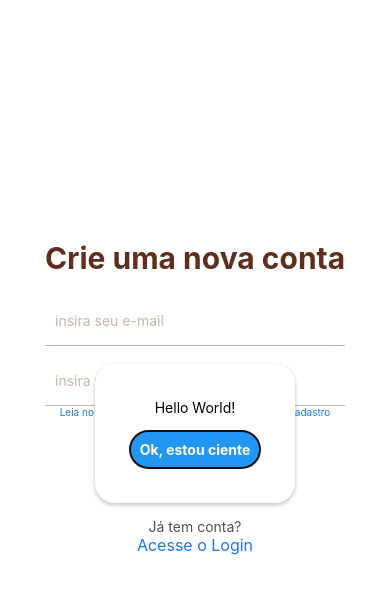
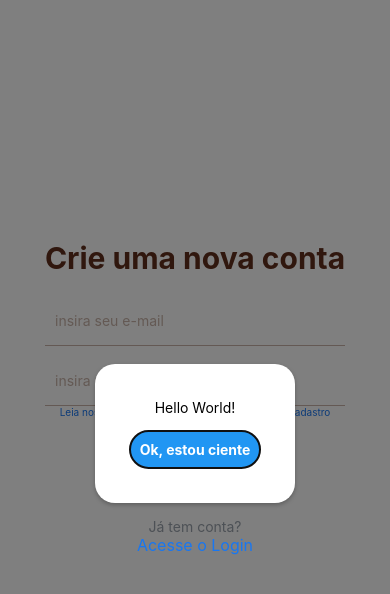
Before and after one commit to robbbsss/PJ-Kaza-Bolos, a React Native app: screen /NewUser in a window 390 px wide. Both pictures are taken after a click on the element "Leia nosso termo de uso e privacidade antes do cadastro". Shown: the top 594 px of the page. Built offline with nearby package versions, Linux system fonts and the light colour scheme.

Commit message:
Adiciona background blur

```diff
--- a/pages/NewUser/Modal/index.js
+++ b/pages/NewUser/Modal/index.js
@@ -2,26 +2,30 @@ import React  from 'react';
 import { Alert, Modal, Text, Pressable, View } from 'react-native';
 import styles from './styles'
 
+const style = styles()
 const termsModal = ({modalVisible, setModalVisible}) => (
+  <>
       <Modal
-        animationType="slide"
+        animationType="fade"
         transparent
         visible={modalVisible}
         onRequestClose={() => {
           Alert.alert('Modal has been closed.');
           setModalVisible(!modalVisible);
         }}>
-        <View style={styles.centeredView}>
-          <View style={styles.modalView}>
-            <Text style={styles.modalText}>Hello World!</Text>
+        <View style={style.centeredView}>
+          <View style={style.modalView}>
+            <Text style={style.modalText}>Hello World!</Text>
             <Pressable
-              style={[styles.button, styles.buttonClose]}
+              style={[style.button, style.buttonClose]}
               onPress={() => setModalVisible(!modalVisible)}>
-              <Text style={styles.textStyle}>Ok, estou ciente</Text>
+              <Text style={style.textStyle}>Ok, estou ciente</Text>
             </Pressable>
           </View>
         </View>
       </Modal>
+      <View style={styles(modalVisible).blur} visible={modalVisible}/>
+      </>
   );
 
 
--- a/pages/NewUser/Modal/styles.js
+++ b/pages/NewUser/Modal/styles.js
@@ -1,11 +1,22 @@
 import {StyleSheet} from 'react-native'
 
-const styles = StyleSheet.create({
+const styles = (modalVisible) => StyleSheet.create({
   centeredView: {
     flex: 1,
     justifyContent: 'center',
     alignItems: 'center',
     marginTop: 22,
+  },
+  blur: {
+    position: 'absolute',
+    top: 0,
+    bottom: 0,
+    left: 0,
+    right: 0,
+    backgroundColor: '#000',
+    opacity: `${modalVisible ? '0.5' : '0'}`,
+    visibility: `${modalVisible ? 'visible' : 'hidden'}`,
+    transition: 'opacity 0.5s'
   },
   modalView: {
     margin: 20,
```
